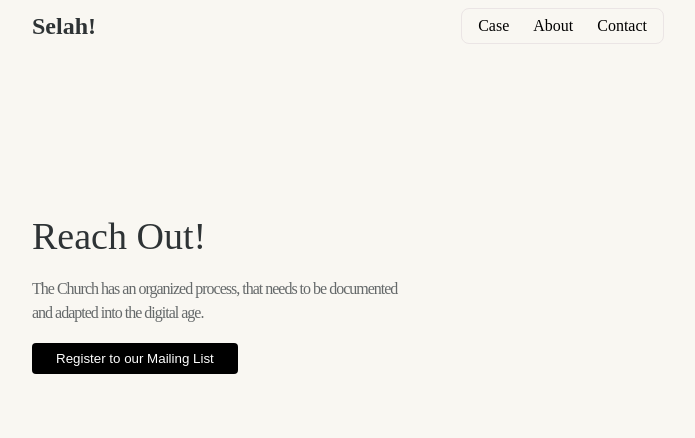
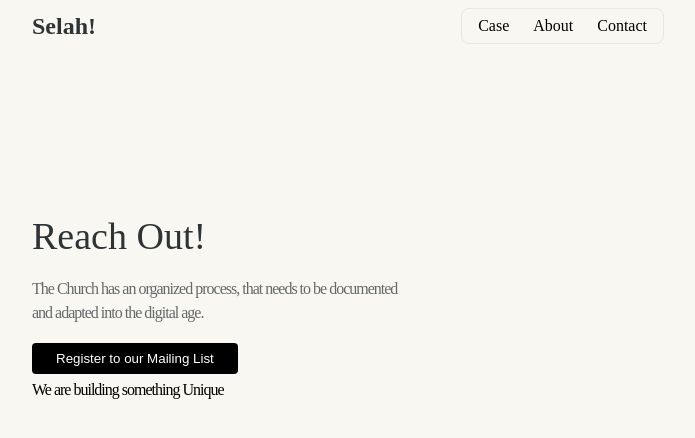
Before and after one commit to byfolarin/Selah, a React (Vite) app in the folder Selah/: page /Contact in a window 1280 px wide. Shown: the top 438 px of the page, without its empty margins (292-987 px from the left). Built offline with nearby package versions, Linux system fonts and the light colour scheme; a web font is replaced by a local one.

Commit message:
understanding

```diff
--- a/Selah/src/components/website/Contact.jsx
+++ b/Selah/src/components/website/Contact.jsx
@@ -18,6 +18,10 @@ const Contact = () => {
           </button>
       </div>
 
+      <h3>
+        We are building something Unique
+      </h3>
+
     </div>
     </div>
     </div>
```
